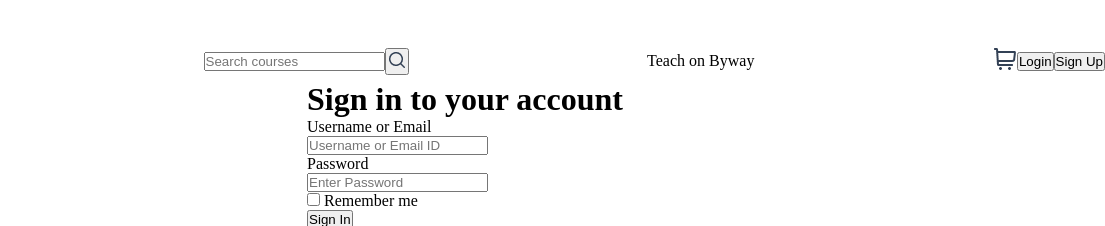
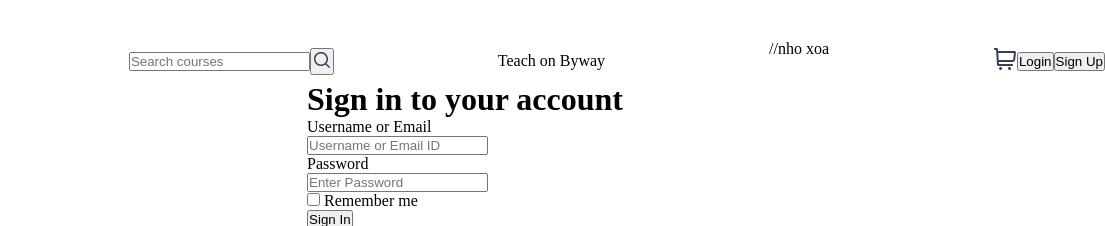
Before and after one commit to hoabuiquang168-star/Final-Project-MindX, a plain HTML site: page login/index.html in a window 1280 px wide. Shown: the top 226 px of the page, 175-1280 px from the left. Drawn offline with Linux system fonts and the light colour scheme; files whose address does not match are found by name.

Commit message:
push code mau

```diff
--- a/login/index.html
+++ b/login/index.html
@@ -26,6 +26,9 @@
             </div>
             <div class="slogan flex">
                 <p>Teach on Byway</p>
+            </div>
+            <div>
+                //nho xoa
             </div>
             <div class="sign-in-hidden flex">
                 <a href="#"><img src="./shoppingcart-icon.png" alt="shoppingcart"></a>
```
